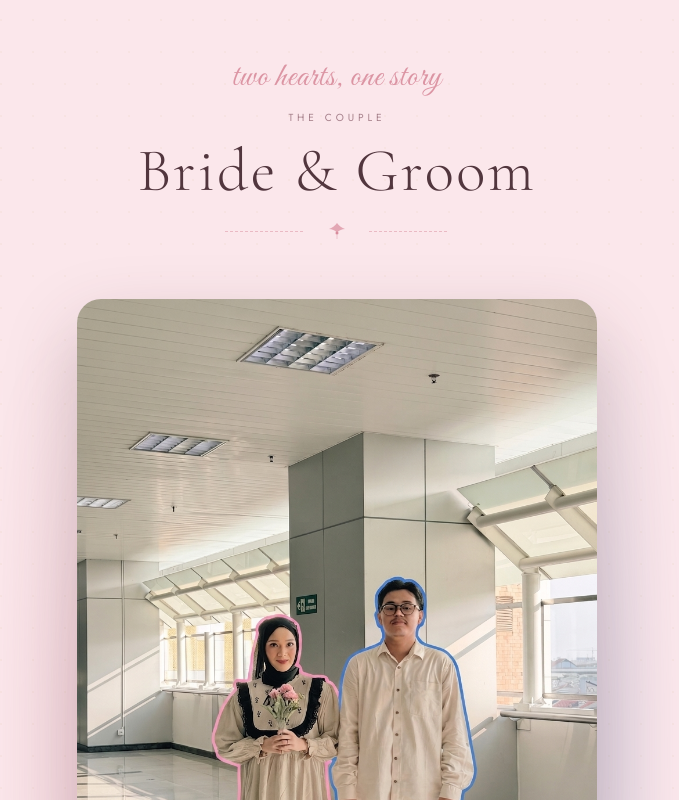
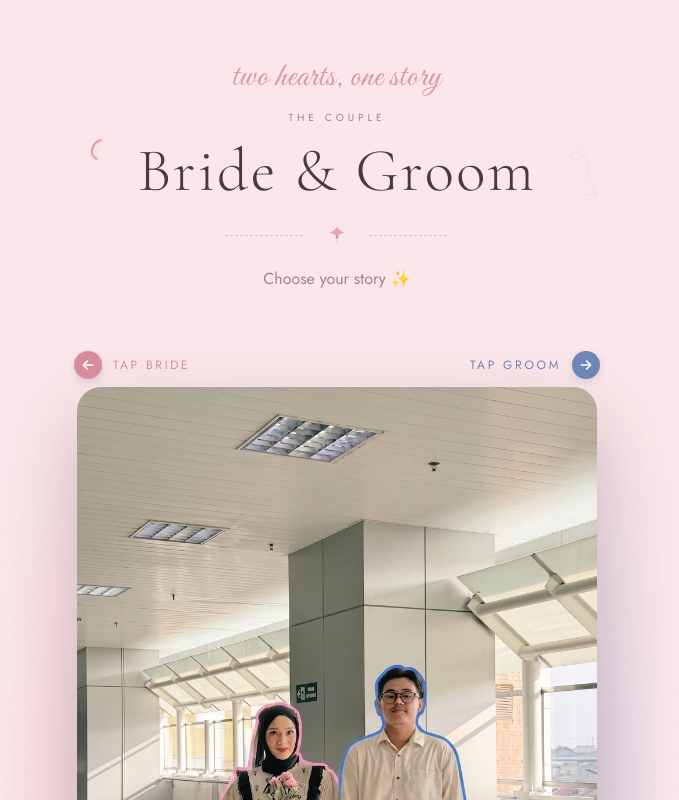
Before and after one commit to andriandwl/wedding-andrian-nada, a Next.js app: page /wedding in a window 1280 px wide. Shown: the part 3100-3900 px from the top of the page, without its empty margins (303-982 px from the left). Built offline with nearby package versions, Linux system fonts and the light colour scheme.

Commit message:
feat: update tap groom and bride

```diff
--- a/components/wedding/HeroScrollGallery.tsx
+++ b/components/wedding/HeroScrollGallery.tsx
@@ -2,13 +2,10 @@
 
 import { useEffect, useRef, useState } from "react";
 import Image from "next/image";
-import { Caveat } from "next/font/google";
 import { galleryImages } from "@/lib/data";
 
 import coupleImg from "@/assets/brideandgroom.jpeg";
 import { MobileHero } from "./MobileHero";
-
-const handwriting = Caveat({ subsets: ["latin"], weight: "600" });
 
 // ── Bride / Groom themes ──────────────────────────────────────────────────────
 const BRIDE_THEME = {
@@ -162,6 +159,81 @@ function PersonList({
 
 // ── Reusable primitives ────────────────────────────────────────────────────────
 
+function DoodleArrow({
+  color,
+  delay,
+  flip = false,
+  tilt = 0,
+  className,
+}: {
+  color: string;
+  delay: string;
+  flip?: boolean;
+  tilt?: number; // extra clockwise rotation (deg) before mirroring; steeper = points more downward
+  className?: string;
+}) {
+  return (
+    <svg
+      viewBox="0 0 100 72"
+      className={className}
+      style={{
+        color,
+        transform: `${flip ? "scaleX(-1) " : ""}rotate(${tilt}deg)`,
+        filter: `drop-shadow(0 2px 4px ${color}55)`,
+      }}
+      fill="none"
+      stroke="currentColor"
+      strokeWidth="2.6"
+      strokeLinecap="round"
+      strokeLinejoin="round"
+    >
+      <path
+        pathLength={1}
+        d="M8 6 C 20 2, 34 10, 32 22 C 30 33, 16 32, 19 23 C 23 11, 46 17, 58 34 C 65 45, 73 52, 86 56"
+        style={{
+          strokeDasharray: 1,
+          animation: `drawArrow 3.2s ease-in-out ${delay} infinite`,
+        }}
+      />
+      <path
+        pathLength={1}
+        d="M73 45 C 78 50, 82 53, 87 56 C 81 58, 76 62, 72 67"
+        style={{
+          strokeDasharray: 1,
+          animation: `drawHead 3.2s ease-in-out ${delay} infinite`,
+        }}
+      />
+    </svg>
+  );
+}
+
+// Rounded chevron-arrow in a soft circle; nudges toward the side it points at
+function HintArrow({ dir }: { dir: "left" | "right" }) {
+  return (
+    <span
+      className="inline-flex items-center justify-center w-6 h-6 md:w-7 md:h-7 rounded-full"
+      style={{
+        background: "currentColor",
+        boxShadow: "0 3px 10px rgba(0,0,0,0.12)",
+        animation: `${dir === "left" ? "nudgeLeft" : "nudgeRight"} 1.6s ease-in-out infinite`,
+      }}
+    >
+      <svg
+        viewBox="0 0 24 24"
+        className="w-3.5 h-3.5 md:w-4 md:h-4"
+        fill="none"
+        stroke="white"
+        strokeWidth="2.5"
+        strokeLinecap="round"
+        strokeLinejoin="round"
+        style={{ transform: dir === "left" ? "scaleX(-1)" : undefined }}
+      >
+        <path d="M5 12h14M13 6l6 6-6 6" />
+      </svg>
+    </span>
+  );
+}
+
 function BotanicalDivider({ wide = false }: { wide?: boolean }) {
   return (
     <div
@@ -298,16 +370,66 @@ export function CoupleStory({ settings }: { settings?: any }) {
               lineHeight: 0.95,
             }}
           >
-            Bride &amp; Groom
+            <span className="inline-flex items-center gap-2 md:gap-4">
+              {/* arrows tilted down toward the photo: bride → left half, groom → right half */}
+              <DoodleArrow
+                color={BRIDE_THEME.main}
+                delay="0s"
+                flip
+                tilt={35}
+                className="w-10 md:w-16 h-auto"
+              />
+              Bride &amp; Groom
+              <DoodleArrow
+                color={GROOM_THEME.main}
+                delay="0.6s"
+                tilt={35}
+                className="w-10 md:w-16 h-auto"
+              />
+            </span>
           </h2>
           <BotanicalDivider wide />
+          <p
+            className="text-center text-sm md:text-base mb-1"
+            style={{
+              fontFamily: "var(--font-jost)",
+              color: "var(--warm-gray)",
+            }}
+          >
+            Choose your story ✨
+          </p>
         </header>
 
         {/* Shared photo */}
         <div
-          className="relative mx-auto mt-24 md:mt-0"
+          className="relative mx-auto mt-24"
           style={{ maxWidth: 520, animation: "fadeSlideUp 0.9s ease both" }}
         >
+          {/* Tap hint: title centered above the photo, bride/groom lines over the left/right corners */}
+          <div
+            className="absolute bottom-full inset-x-0 mb-2 z-10 pointer-events-none transition-opacity duration-500"
+            style={{ opacity: hovered ? 0 : 1 }}
+          >
+            <div
+              className="flex justify-between text-[0.7rem] md:text-xs tracking-[0.22em] uppercase"
+              style={{ fontFamily: "var(--font-jost)" }}
+            >
+              <span
+                className="inline-flex items-center gap-2"
+                style={{ color: BRIDE_THEME.main }}
+              >
+                <HintArrow dir="left" />
+                Tap Bride
+              </span>
+              <span
+                className="inline-flex items-center gap-2"
+                style={{ color: GROOM_THEME.main }}
+              >
+                Tap Groom
+                <HintArrow dir="right" />
+              </span>
+            </div>
+          </div>
           <div
             className="absolute pointer-events-none"
             style={{
@@ -318,72 +440,7 @@ export function CoupleStory({ settings }: { settings?: any }) {
               zIndex: 0,
             }}
           />
-          {/* Hand-drawn doodle arrows hinting the photo is hoverable/tappable: above corners on mobile, beside on desktop */}
-          {/* {(["left", "right"] as const).map((pos) => {
-            const color = pos === "left" ? BRIDE_THEME.main : GROOM_THEME.main;
-            const delay = pos === "left" ? "0s" : "0.6s";
-            return (
-              <div
-                key={pos}
-                className={`absolute z-10 flex flex-col pointer-events-none transition-opacity duration-500 bottom-full mb-1 md:mb-0 md:bottom-auto md:top-[12%] ${
-                  pos === "left"
-                    ? "left-0 items-start md:left-auto md:right-full md:mr-2"
-                    : "right-0 items-end md:right-auto md:left-full md:ml-2"
-                }`}
-                style={{ opacity: hovered ? 0 : 1 }}
-              >
-                <div
-                  className="flex flex-col"
-                  style={{
-                    alignItems: pos === "left" ? "flex-start" : "flex-end",
-                    animation: `hintSway 3.2s ease-in-out ${delay} infinite`,
-                    transformOrigin: pos === "left" ? "top left" : "top right",
-                  }}
-                >
-                  <span
-                    className={`${handwriting.className} whitespace-nowrap text-lg md:text-2xl leading-none`}
-                    style={{
-                      color,
-                      transform: `rotate(${pos === "left" ? -8 : 8}deg)`,
-                    }}
-                  >
-                    {pos === "left" ? "sentuh aku ♡" : "♡ aku juga!"}
-                  </span>
-                  <svg
-                    viewBox="0 0 100 72"
-                    className="w-16 md:w-24 h-auto -mt-1"
-                    style={{
-                      color,
-                      transform: pos === "right" ? "scaleX(-1)" : undefined,
-                      filter: `drop-shadow(0 2px 4px ${color}55)`,
-                    }}
-                    fill="none"
-                    stroke="currentColor"
-                    strokeWidth="2.6"
-                    strokeLinecap="round"
-                    strokeLinejoin="round"
-                  >
-                    <path
-                      pathLength={1}
-                      d="M8 6 C 20 2, 34 10, 32 22 C 30 33, 16 32, 19 23 C 23 11, 46 17, 58 34 C 65 45, 73 52, 86 56"
-                      style={{
-                        strokeDasharray: 1,
-                        animation: `drawArrow 3.2s ease-in-out ${delay} infinite`,
-                      }}
-                    />
-                    <path
-                      pathLength={1}
-                      d="M73 45 C 78 50, 82 53, 87 56 C 81 58, 76 62, 72 67"
-                      style={{
-                        strokeDasharray: 1,
-                        animation: `drawHead 3.2s ease-in-out ${delay} infinite`,
-                      }}
-                    />
-                  </svg>
-                </div>
-              </div>
-            );
-          })} */}
+
           <div
             className="relative overflow-hidden"
             style={{
@@ -426,8 +483,12 @@ export function CoupleStory({ settings }: { settings?: any }) {
                       : "none",
                   }}
                   // hover only for mouse; touch devices use the tap toggle below
-                  onPointerEnter={(e) => e.pointerType === "mouse" && setHovered(side)}
-                  onPointerLeave={(e) => e.pointerType === "mouse" && setHovered(null)}
+                  onPointerEnter={(e) =>
+                    e.pointerType === "mouse" && setHovered(side)
+                  }
+                  onPointerLeave={(e) =>
+                    e.pointerType === "mouse" && setHovered(null)
+                  }
                   onClick={() => setHovered(hovered === side ? null : side)}
                 />
               );
@@ -511,6 +572,14 @@ export function CoupleStory({ settings }: { settings?: any }) {
       <style
         dangerouslySetInnerHTML={{
           __html: `
+        @keyframes nudgeLeft {
+          0%, 100% { transform: translateX(0); }
+          50%      { transform: translateX(-4px); }
+        }
+        @keyframes nudgeRight {
+          0%, 100% { transform: translateX(0); }
+          50%      { transform: translateX(4px); }
+        }
         @keyframes fadeSlideUp {
           from { opacity: 0; transform: translateY(28px); }
           to   { opacity: 1; transform: translateY(0); }
```
